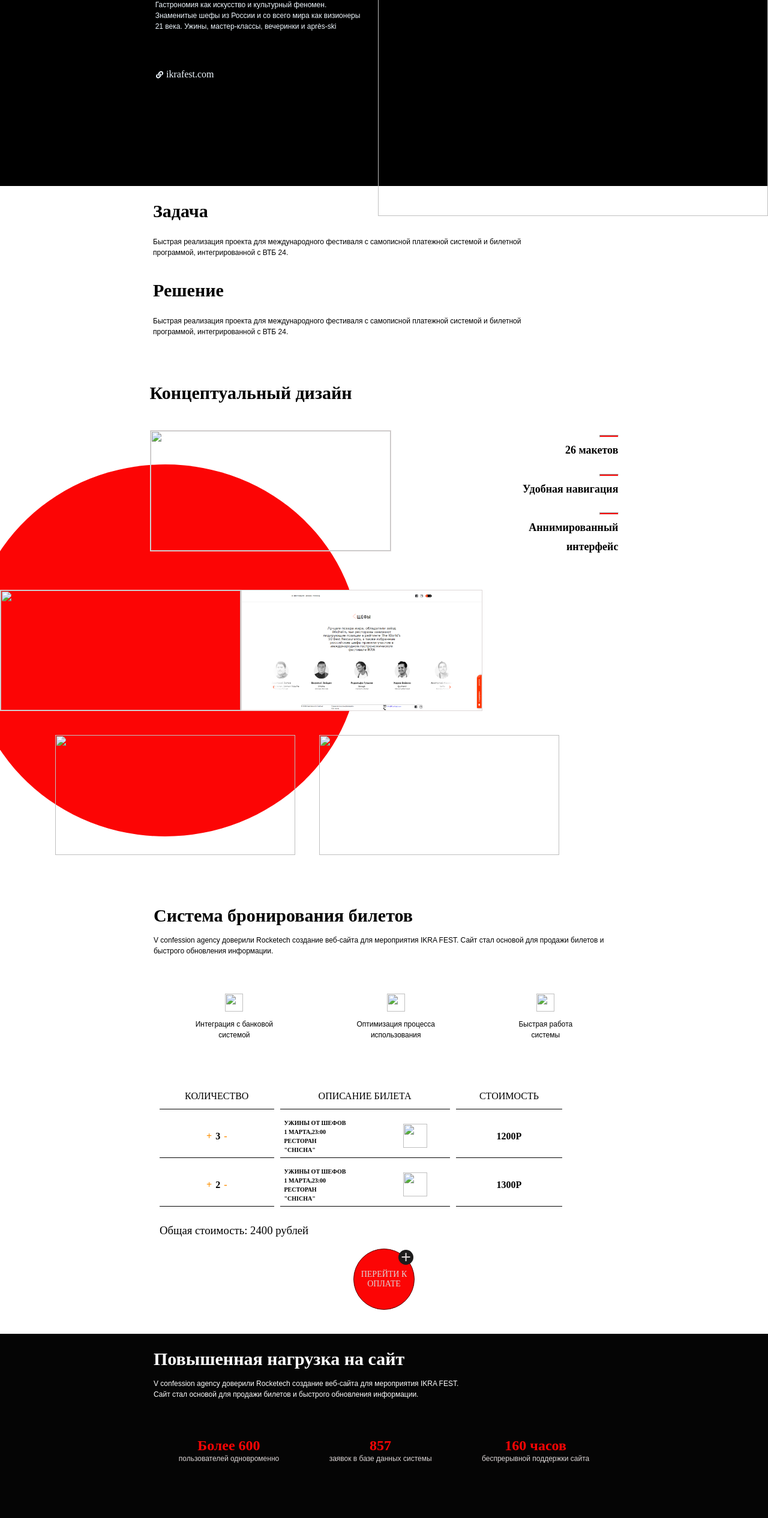
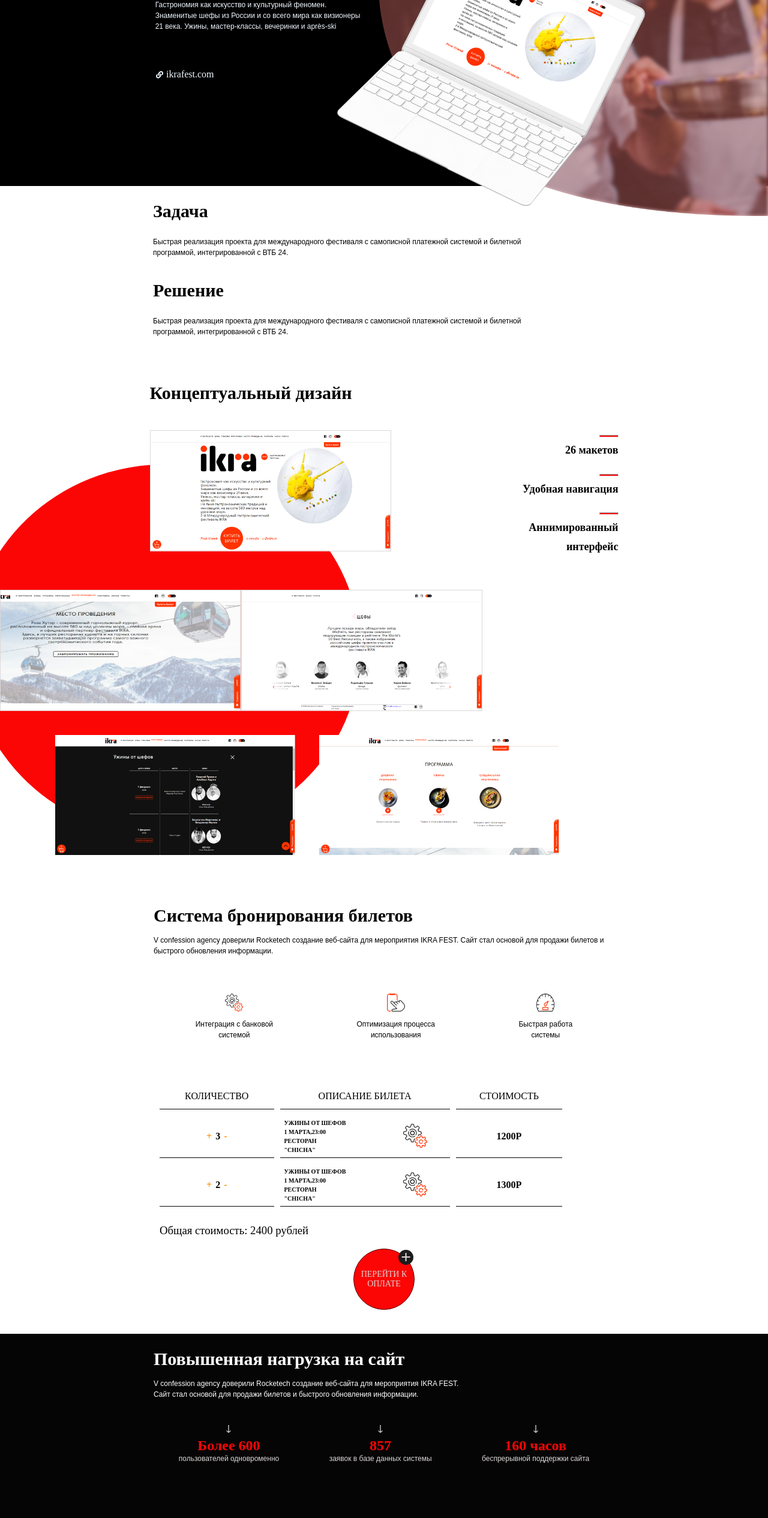
Before and after one commit to RoTSV/2203hw, a plain HTML site: page index.html in a window 1280 px wide. Shown: the part 240-2770 px from the top of the page at 60% size. Drawn offline with Linux system fonts and the light colour scheme; files whose address does not match are found by name.

Commit message:
fin proj

```diff
--- a/index.html
+++ b/index.html
@@ -13,7 +13,7 @@
     <header>
         <div class="home">
             <div class="home-text">
-                <img class="ikra-logo" src="../ikra/img/ikra-logo.png" alt="">
+                <img class="ikra-logo" src="../2203hw/img/ikra-logo.png" alt="">
                 <div class="text-header">
                     <p>
                         Гастрономия как искусство и культурный феномен. Знаменитые шефы из России и со всего мира как визионеры 21 века. Ужины, мастер-классы, вечеринки и après-ski
@@ -22,10 +22,10 @@
                 <a href="#"><i class="fas fa-link"></i>ikrafest.com</a>
             </div>
             <div class="home-items">
-                <img class="items-img" src="../ikra/img/Items Here.png" alt="">
+                <img class="items-img" src="../2203hw/img/Items Here.png" alt="">
             </div>
             <div class="home-backg">
-                <img src="../ikra/img/Group8.png" alt="">
+                <img src="../2203hw/img/Group8.png" alt="">
             </div>
 
         </div>
@@ -51,7 +51,7 @@
             </div>
             <div class="design-caption1">
                 <div class="design-caption1-slade">
-                    <img src="../ikra/img/slade1.png" alt="">
+                    <img src="../2203hw/img/slade1.png" alt="">
                 </div>
                 <div class="design-caption1-outset">
                     <hr>
@@ -63,12 +63,12 @@
                 </div>
             </div>
             <div class="design-caption2">
-                <img src="../ikra/img/slade2.png" alt="">
+                <img src="../2203hw/img/slade2.png" alt="">
                 <img src="../ikra/img/slade3.png" alt="">
             </div>
             <div class="design-caption3">
-                <img src="../ikra/img/slade4.png" alt="">
-                <img src="../ikra/img/slade5.png" alt="">
+                <img src="../2203hw/img/slade4.png" alt="">
+                <img src="../2203hw/img/slade5.png" alt="">
             </div>
             <div class="design-caption-backg"></div>
         </div>
@@ -83,15 +83,15 @@
             </div>
             <div class="booking-icons">
                 <div>
-                    <img src="../ikra/img/icon1.png" alt="">
+                    <img src="../2203hw/img/icon1.png" alt="">
                     <p>Интеграция с банковой<br> системой</p>
                 </div>
                 <div>
-                    <img src="../ikra/img/icon2.png" alt="">
+                    <img src="../2203hw/img/icon2.png" alt="">
                     <p>Оптимизация процесса<br> использования</p>
                 </div>
                 <div>
-                    <img src="../ikra/img/icon3.png" alt="">
+                    <img src="../2203hw/img/icon3.png" alt="">
                     <p>Быстрая работа<br> системы</p>
                 </div>
             </div>
@@ -126,7 +126,7 @@
                                         </table>
                                     </td>
                                     <td>
-                                        <img src="../ikra/img/icon1.png" alt="">
+                                        <img src="../2203hw/img/icon1.png" alt="">
                                     </td>
                                 </tr>
                             </table>
@@ -155,7 +155,7 @@
                                         </table>
                                     </td>
                                     <td>
-                                        <img src="../ikra/img/icon1.png" alt="">
+                                        <img src="../2203hw/img/icon1.png" alt="">
                                     </td>
                                 </tr>
                             </table>
@@ -181,17 +181,17 @@
             </div>
             <div class="mobile-info">
                 <div>
-                    <img src="../ikra/img/arrow .png" alt="">
+                    <img src="../2203hw/img/arrow .png" alt="">
                     <h1>Более 600</h1>
                     <p>пользователей одновроменно</p>
                 </div>
                 <div>
-                    <img src="../ikra/img/arrow .png" alt="">
+                    <img src="../2203hw/img/arrow .png" alt="">
                     <h1>857</h1>
                     <p>заявок в базе данных системы</p>
                 </div>
                 <div>
-                    <img src="../ikra/img/arrow .png" alt="">
+                    <img src="../2203hw/img/arrow .png" alt="">
                     <h1>160 часов</h1>
                     <p>беспрерывной поддержки сайта</p>
                 </div>
@@ -204,7 +204,7 @@
                     </p>
                 </div>
                 <div class="mobile-footer-image">
-                    <img src="../ikra/img/phone.png" alt="">
+                    <img src="../2203hw/img/phone.png" alt="">
                 </div>
             </div>
         </div>
@@ -217,7 +217,7 @@
                     разработаем ваш продукт!
                 </p>
                 <button>
-                    <a href="#">Заполнить бриф <img src="../ikra/img/arrow2.png" alt=""></a>
+                    <a href="#">Заполнить бриф <img src="../2203hw/img/arrow2.png" alt=""></a>
                 </button>
             </div>
             <div class="other_work-info">
@@ -225,15 +225,15 @@
                 <div class="other_work-info-img">
                     <div class="other_work-info-img-1">
                         <h6>MOBILE APP</h6>
-                        <img class="link-1" src="../ikra/img/link1.png" alt="">
+                        <img class="link-1" src="../2203hw/img/link1.png" alt="">
                         <h5>Мобильное приложения для туристов ГОА.</h5>
-                        <img class="arrow-icon" src="../ikra/img/arrow3.png" alt="">
+                        <img class="arrow-icon" src="../2203hw/img/arrow3.png" alt="">
                     </div>
                     <div class="other_work-info-img-2">
                         <h6>WEB CASE</h6>
-                        <img class="link-2" src="../ikra/img/link2.png" alt="">
+                        <img class="link-2" src="../2203hw/img/link2.png" alt="">
                         <h5>Интернет-портал для родителей</h5>
-                        <img class="arrow-icon" src="../ikra/img/arrow3.png" alt="">
+                        <img class="arrow-icon" src="../2203hw/img/arrow3.png" alt="">
                     </div>
                 </div>
             </div>
@@ -244,7 +244,7 @@
             <div class="contacts-info">
                 <div class="contacts-info-heading">
                     <button>
-                        <a href="http://i.ua">Заполнить бриф <img src="../ikra/img/arrow2.png" alt=""></a>
+                        <a href="#">Заполнить бриф <img src="../2203hw/img/arrow2.png" alt=""></a>
                     </button>
                     <p>
                         Оставьте заявку, либо звоните,<br>
```
